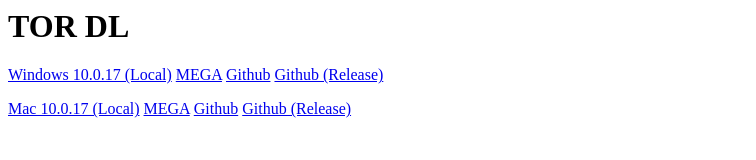
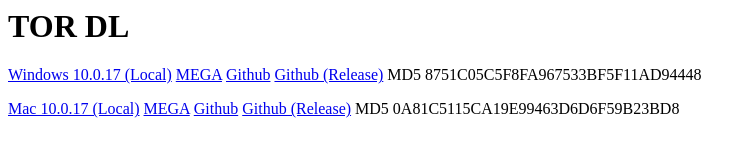
Before and after one commit to RealRedcodi/TOR-DL, a plain HTML site: page index.html in a window 1280 px wide. Shown: the whole page, without its empty margins (0-756 px from the left). Drawn offline with Linux system fonts and the light colour scheme.

Commit message:
Added MD5 hash

```diff
--- a/index.html
+++ b/index.html
@@ -3,6 +3,6 @@
 </head>
 <body>
     <h1>TOR DL</h1>
-    <p><a href="tor/torbrowser-install-win64-10.0.17_en-US.exe">Windows 10.0.17 (Local)</a> <a href="https://mega.nz/file/XXBTWY5R#mHMnuInalZadei1FZZqGOhJmr6PIeK6sCVpqan1VGDU">MEGA</a> <a href="https://github.com/RealRedcodi/TOR-DL/raw/main/tor/torbrowser-install-win64-10.0.17_en-US.exe">Github</a> <a href="https://github.com/RealRedcodi/TOR-DL/releases/download/10.0.17/torbrowser-install-win64-10.0.17_en-US.exe">Github (Release)</a></p>
-    <p><a href="tor/TorBrowser-10.0.17-osx64_en-US.dmg">Mac 10.0.17 (Local)</a> <a href="https://mega.nz/file/7LYzhYxJ#oQVNrmj5NyxjI95cJ2VPa1bhUz1xwIUSz-IJQOc6_Rg">MEGA</a> <a href="https://github.com/RealRedcodi/TOR-DL/raw/main/tor/TorBrowser-10.0.17-osx64_en-US.dmg">Github</a> <a href="https://github.com/RealRedcodi/TOR-DL/releases/download/10.0.17/TorBrowser-10.0.17-osx64_en-US.dmg">Github (Release)</a></p>
+    <p><a href="tor/torbrowser-install-win64-10.0.17_en-US.exe">Windows 10.0.17 (Local)</a> <a href="https://mega.nz/file/XXBTWY5R#mHMnuInalZadei1FZZqGOhJmr6PIeK6sCVpqan1VGDU">MEGA</a> <a href="https://github.com/RealRedcodi/TOR-DL/raw/main/tor/torbrowser-install-win64-10.0.17_en-US.exe">Github</a> <a href="https://github.com/RealRedcodi/TOR-DL/releases/download/10.0.17/torbrowser-install-win64-10.0.17_en-US.exe">Github (Release)</a> MD5 8751C05C5F8FA967533BF5F11AD94448</p>
+    <p><a href="tor/TorBrowser-10.0.17-osx64_en-US.dmg">Mac 10.0.17 (Local)</a> <a href="https://mega.nz/file/7LYzhYxJ#oQVNrmj5NyxjI95cJ2VPa1bhUz1xwIUSz-IJQOc6_Rg">MEGA</a> <a href="https://github.com/RealRedcodi/TOR-DL/raw/main/tor/TorBrowser-10.0.17-osx64_en-US.dmg">Github</a> <a href="https://github.com/RealRedcodi/TOR-DL/releases/download/10.0.17/TorBrowser-10.0.17-osx64_en-US.dmg">Github (Release)</a> MD5 0A81C5115CA19E99463D6D6F59B23BD8</p>
 </body>
```
